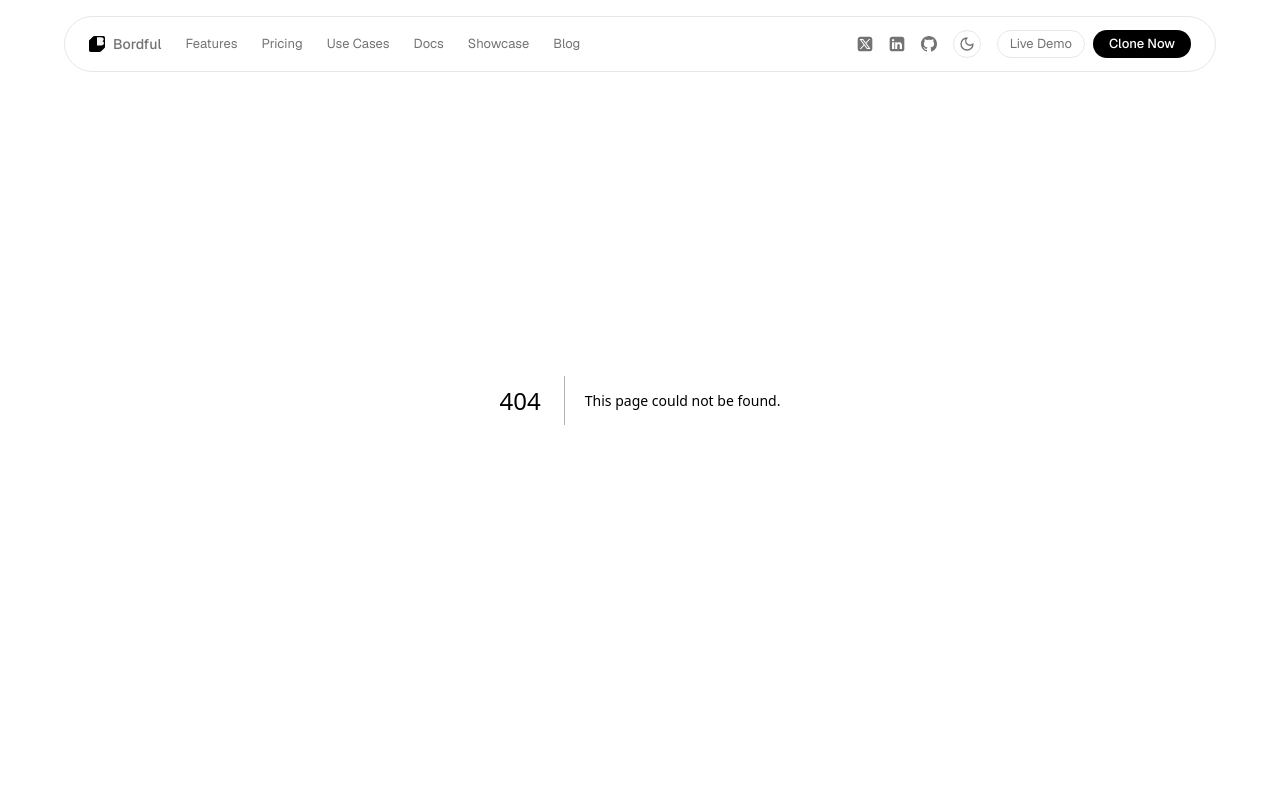
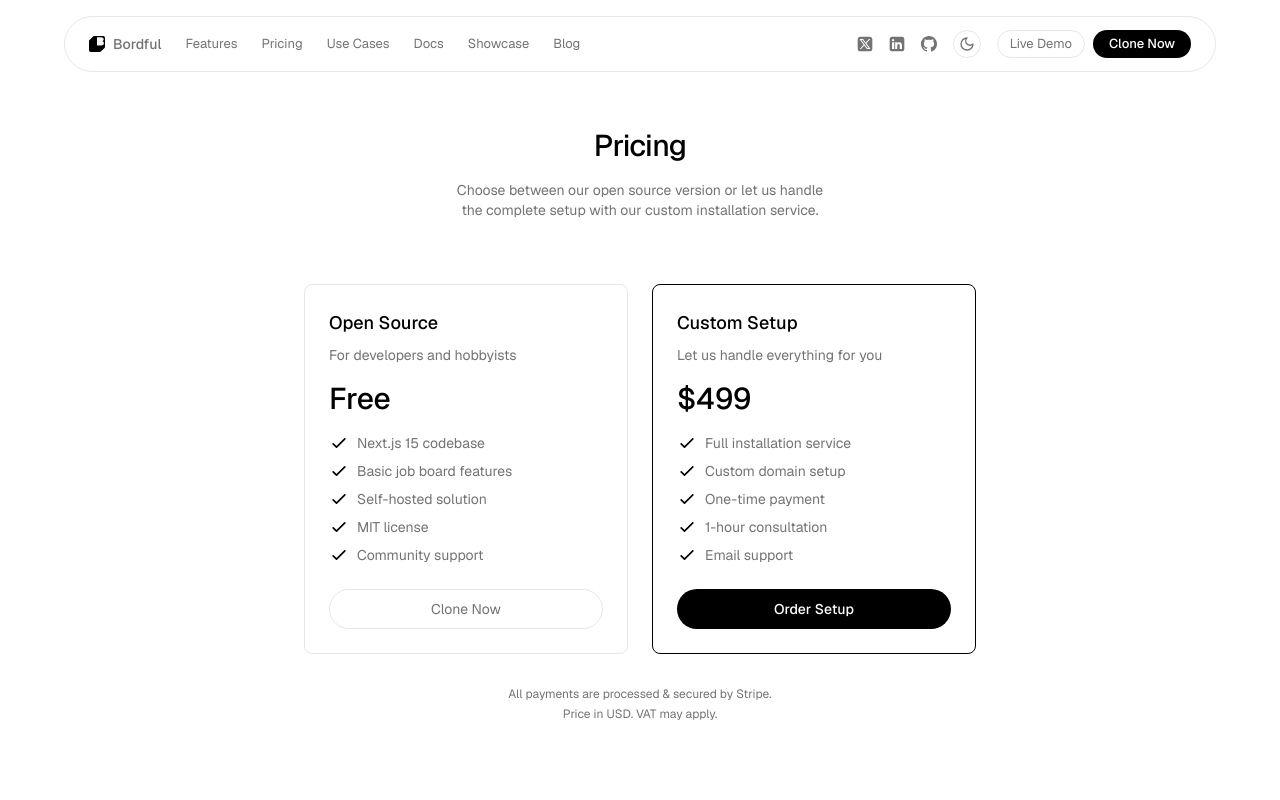
Before and after one commit to craftyme/bordful-marketing, a Next.js app: page /pricing in a window 1280 px wide. Before the commit this address had no page. Shown: the top 800 px of the page. Built offline with nearby package versions, Linux system fonts and the light colour scheme.

Commit message:
new: pricing page

```diff
--- /dev/null
+++ b/app/pricing/page.tsx
@@ -0,0 +1,33 @@
+import { Metadata } from "next";
+import { Pricing } from "@/components/pricing";
+import { Section } from "@/components/ui/section";
+import { Container } from "@/components/ui/container";
+import { SectionHeader } from "@/components/ui/section-header";
+
+export const metadata: Metadata = {
+  title: "Pricing - Bordful",
+  description:
+    "Choose between our open source version or let us handle the complete setup with our custom installation service.",
+};
+
+export default function PricingPage() {
+  return (
+    <div className="flex min-h-screen flex-col">
+      <Section className="pt-24 md:pt-32">
+        <Container>
+          <div className="mx-auto max-w-2xl">
+            <div className="text-center">
+              <SectionHeader
+                title="Pricing"
+                description="Choose between our open source version or let us handle the complete setup with our custom installation service."
+              />
+            </div>
+            <div className="mt-16">
+              <Pricing variant="standalone" />
+            </div>
+          </div>
+        </Container>
+      </Section>
+    </div>
+  );
+}
--- a/components/pricing.tsx
+++ b/components/pricing.tsx
@@ -1,8 +1,8 @@
 import * as React from "react";
+import { CustomLink } from "./ui/link";
+import { cn } from "@/lib/utils";
 import { Section } from "./ui/section";
 import { Container } from "./ui/container";
-import { CustomLink } from "./ui/link";
-import { cn } from "@/lib/utils";
 
 interface Feature {
   text: string;
@@ -17,6 +17,10 @@ interface Plan {
   href: string;
   external?: boolean;
   highlight?: boolean;
+}
+
+interface PricingProps {
+  variant?: "standalone" | "section";
 }
 
 const plans: Plan[] = [
@@ -117,19 +121,17 @@ const PricingHeader = React.memo(function PricingHeader() {
         Pricing
       </h2>
       <p className="mx-auto mt-3 max-w-[600px] text-sm text-muted-foreground text-balance">
-        Get started with our open source version or let us handle the complete
-        setup for you with our custom installation service.
+        Choose between our open source version or let us handle the complete
+        setup with our custom installation service.
       </p>
     </div>
   );
 });
 
-export function Pricing() {
+const PricingContent = React.memo(function PricingContent() {
   return (
-    <Section id="pricing" variant="secondary">
-      <Container>
-        <PricingHeader />
-        <div className="mt-8 grid gap-6 sm:grid-cols-2 max-w-3xl mx-auto">
+    <>
+      <div className="grid gap-6 sm:grid-cols-2">
         {plans.map((plan) => (
           <PricingCard key={plan.name} {...plan} />
         ))}
@@ -138,7 +140,25 @@ export function Pricing() {
         <p>All payments are processed & secured by Stripe.</p>
         <p className="mt-1">Price in USD. VAT may apply.</p>
       </div>
+    </>
+  );
+});
+
+export function Pricing({ variant = "section" }: PricingProps) {
+  if (variant === "section") {
+    return (
+      <Section id="pricing" variant="secondary">
+        <Container>
+          <div className="mx-auto max-w-2xl">
+            <PricingHeader />
+            <div className="mt-8">
+              <PricingContent />
+            </div>
+          </div>
         </Container>
       </Section>
     );
   }
+
+  return <PricingContent />;
+}
--- a/components/site-footer.tsx
+++ b/components/site-footer.tsx
@@ -20,7 +20,7 @@ const footerSections: FooterSection[] = [
     title: "Product",
     links: [
       { href: "#features", label: "Features" },
-      { href: "#pricing", label: "Pricing" },
+      { href: "/pricing", label: "Pricing" },
       { href: "#use-cases", label: "Use Cases" },
       { href: "#integrations", label: "Integrations" },
       { href: "#showcase", label: "Showcase" },
--- a/lib/constants.ts
+++ b/lib/constants.ts
@@ -12,7 +12,7 @@ export const siteConfig = {
 export const navConfig = {
   mainNav: [
     { href: "#features", label: "Features" },
-    { href: "#pricing", label: "Pricing" },
+    { href: "/pricing", label: "Pricing" },
     { href: "#use-cases", label: "Use Cases" },
     { href: "/docs", label: "Docs" },
     { href: "#showcase", label: "Showcase" },
```
Lines whose indentation alone changed are shown as unchanged.
